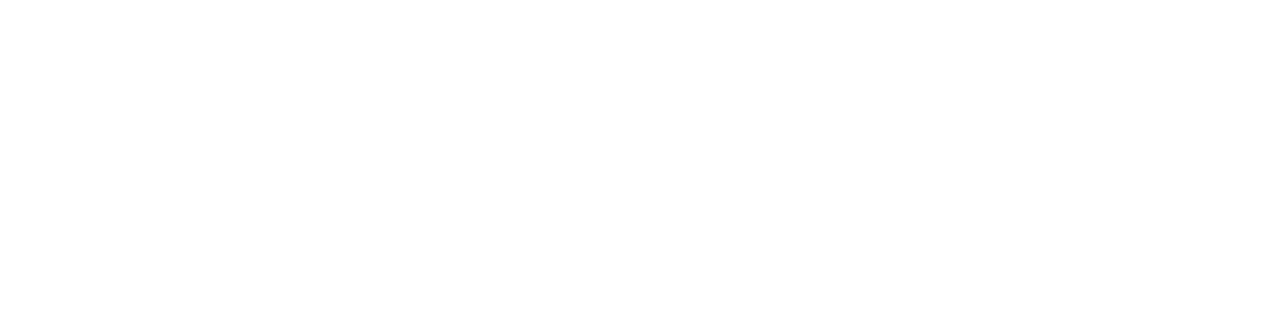
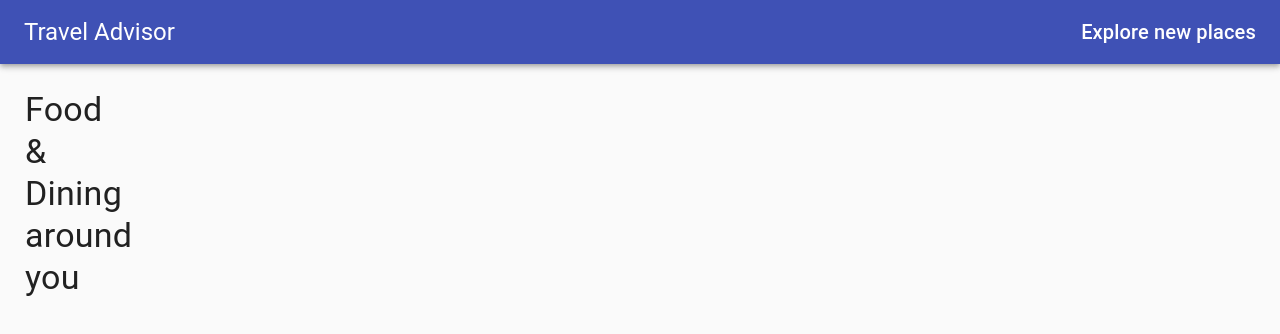
Before and after one commit to EliasPereyra/travel-advisor, a React (Create React App) app: page / in a window 1280 px wide. Shown: the top 334 px of the page. Built offline with nearby package versions, Linux system fonts and the light colour scheme.

Commit message:
Only the looking style is made, structuring the whole app, how it'll be shown. These are the general styling, some specific styles have to be made yet.

```diff
--- a/src/App.js
+++ b/src/App.js
@@ -1,8 +1,22 @@
+import { CssBaseline, Grid } from '@material-ui/core'
+import Header from './components/Header/Header'
+import List from './components/List/List'
+import Map from './components/Map/Map'
+
 const App = () => {
     return (
-        <div>
-
-        </div>
+        <>
+            <CssBaseline />
+            <Header />
+            <Grid container xs={12} md={4} style={{width: '100%'}}>
+                <Grid item xs={12} md={4}>
+                    <List />
+                </Grid>
+            </Grid>
+            <Grid item xs={12} md={4} style={{display: 'flex', justifyContent: 'center', alignItems: 'center'}}>
+                <Map />
+            </Grid>
+        </>
     )
 }
 
--- a/src/components/Header/Header.js
+++ b/src/components/Header/Header.js
@@ -1,10 +1,26 @@
 import React from 'react'
+import { AppBar, Toolbar, Typography, InputBase, Box } from '@material-ui/core'
+
+
+import useStyles from './styles'
 
 const Header = () => {
+    const classes = useStyles();
+
     return (
-        <div>
+        <AppBar position="static">
+            <Toolbar className={classes.toolbar}>
+                <Typography variant="h5" className={classes.title}>
+                    Travel Advisor
+                </Typography>
+                <Box display="flex">
+                    <Typography variant="h6" className={classes.title}>
+                        Explore new places
+                    </Typography>
 
-        </div>
+                </Box>
+            </Toolbar>
+        </AppBar>
     )
 }
 
--- a/src/components/Header/styles.js
+++ b/src/components/Header/styles.js
@@ -0,0 +1,23 @@
+import { alpha, makeStyles } from '@material-ui/core/styles'
+
+export default makeStyles ((theme) => ({
+    title: {
+        display: 'none',
+        [theme.breakpoints.up('sm')]: {
+            display: 'block'
+        },
+    },
+    search: {
+        position: 'relative',
+        borderRadius: theme.shape.borderRadius,
+        backgroundColor: alpha(theme.palette.common.white, 0.15),
+        '&:hover': { backgroundColor: alpha(theme.palette.common.white, 0.25)},
+        marginRight: theme.spacing(2),
+        marginLeft: 0,
+        width: '100%',
+        [theme.breakpoints.up('sm')]: { marginLeft: theme.spacing(3), width: 'auto'}
+    },
+    toolbar: {
+        display: 'flex', justifyContent: 'space-between'
+    }
+}))
--- a/src/components/List/List.js
+++ b/src/components/List/List.js
@@ -1,9 +1,14 @@
 import React from 'react'
+import { CircularProgress, Grid, Typography, InputLabel, MenuItem, FormControl, Select } from '@material-ui/core'
+
+import useStyles from './styles.js'
 
 const List = () => {
+    const classes = useStyles();
+
     return (
-        <div>
-
+        <div className={classes.container}>
+            <Typography variant="h4">Food & Dining around you</Typography>
         </div>
     )
 }
--- a/src/components/List/styles.js
+++ b/src/components/List/styles.js
@@ -0,0 +1,13 @@
+import { makeStyles } from "@material-ui/core/styles";
+
+export default makeStyles((theme) => ({
+    container: {
+        padding: '25px'
+    },
+    marginBottom: {
+        marginBottom: '30px'
+    },
+    list: {
+        height: '75vh', overflow: 'auto'
+    }
+}))
--- a/src/components/Map/Map.js
+++ b/src/components/Map/Map.js
@@ -1,9 +1,14 @@
 import React from 'react'
+import { Paper, Typography, useMediaQuery } from '@material-ui/core'
+import LocationOnOutlinedIcon from '@material-ui/icons/LocationOnOutlined'
+
+import useStyles from './styles'
 
 const Map = () => {
+    const classes = useStyles();
+
     return (
-        <div>
-
+        <div className={classes.mapContainer}>
         </div>
     )
 }
--- a/src/components/Map/styles.js
+++ b/src/components/Map/styles.js
@@ -0,0 +1,16 @@
+import { makeStyles } from '@material-ui/core/styles'
+
+export default makeStyles(() => ({
+    paper: {
+        padding: '10px', display: 'flex', flexDirection: 'column', justifyContent: 'center', width: '100px'
+    },
+    mapContainer: {
+        height: '85vh', width: '100%'
+    },
+    markerContainer: {
+        position: 'absolute', transform: 'translate(-50%, .50%)', zIndex: 1, '&:hover': { zIndex: 2}
+    },
+    pointer: {
+        cursor: 'pointer'
+    }
+}))
```
